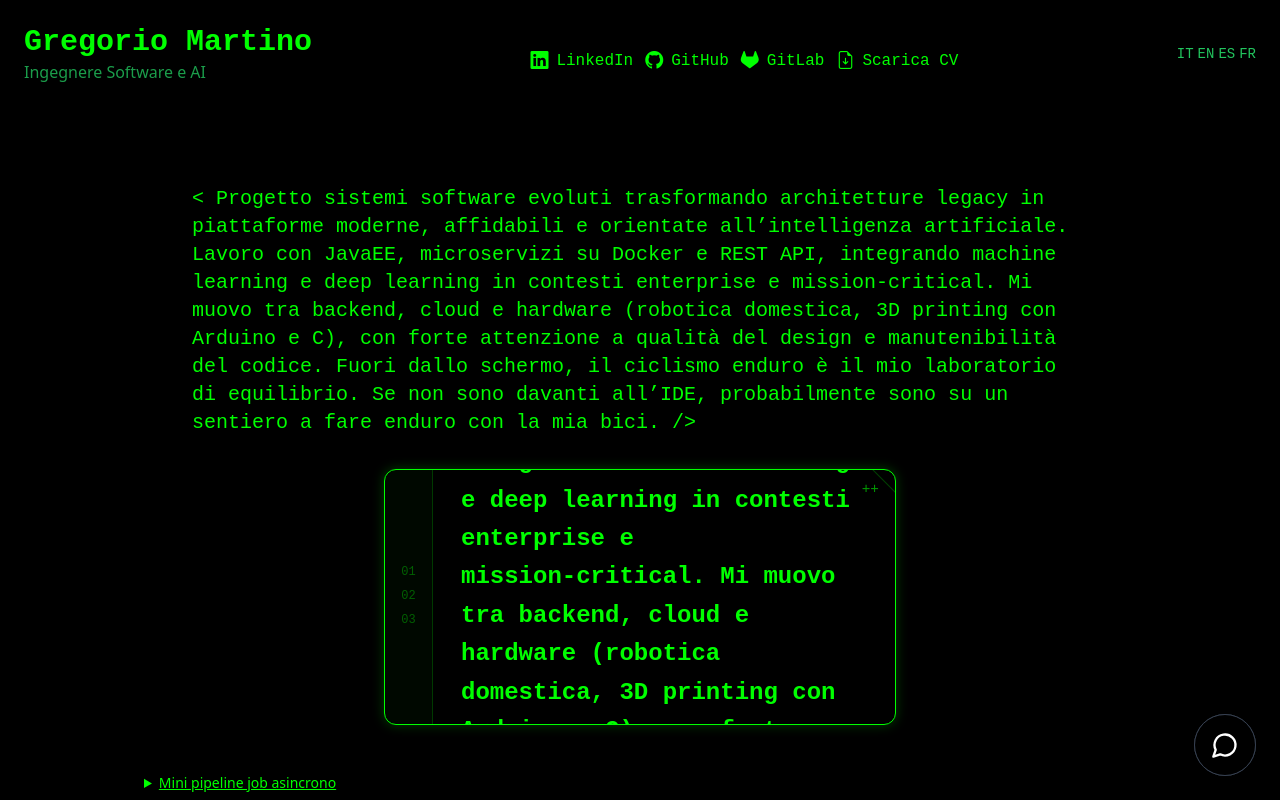
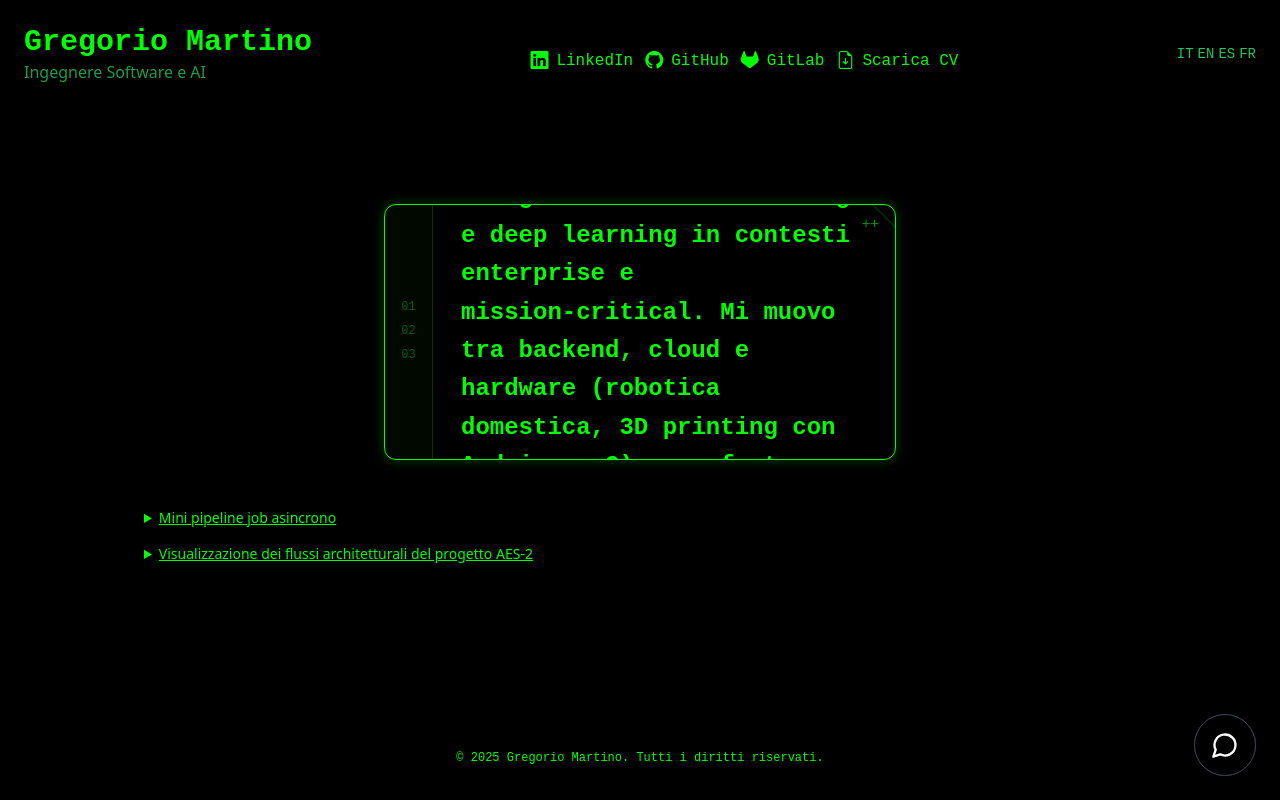
Before and after one commit to gregoriomartino/gregorio-martino-portfolio, a React (Vite) app: page /#/ in a window 1280 px wide. Shown: the top 800 px of the page. Built offline with nearby package versions, Linux system fonts and the light colour scheme.

Commit message:
Update Profile.jsx

```diff
--- a/src/components/Profile.jsx
+++ b/src/components/Profile.jsx
@@ -3,14 +3,6 @@ import '../Profile.css';
 export default function Profile({ t }) {
   return (
     <section className="profile-section max-w-4xl mx-auto px-4 md:px-0 py-6">
-      <h2 className="profile-title text-3xl md:text-4xl font-bold text-white mb-4">
-        {t.profile}
-      </h2>
-
-      <p className="profile-text text-lg md:text-xl leading-relaxed text-white mb-8">
-        {t.profileText}
-      </p>
-
       {/* Flip Card stile terminale */}
       <div className="profile-card">
         <div className="profile-card-inner">
@@ -36,8 +28,7 @@ export default function Profile({ t }) {
   name: 'Gregorio',
   title: 'Full-Stack Developer',
   contact: {
-    email: 'gregorio@eltgroup.it',
-    website: 'gregorio.is-a.dev'
+    email: 'martinogregorio2@gmail.com'
   }
 };`}</pre>
           </div>
```
